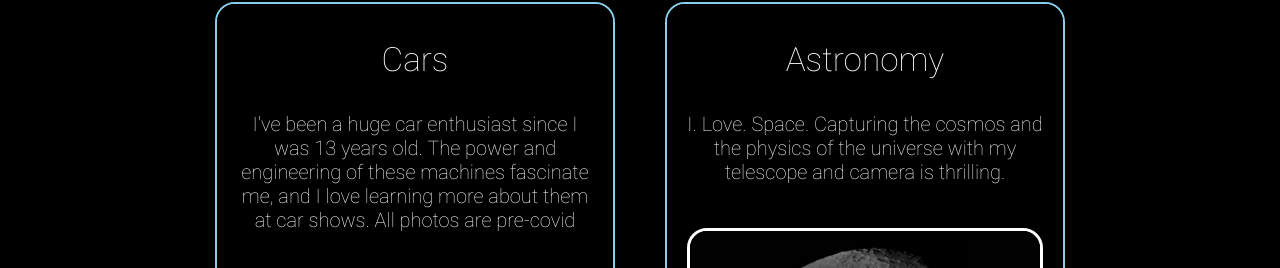
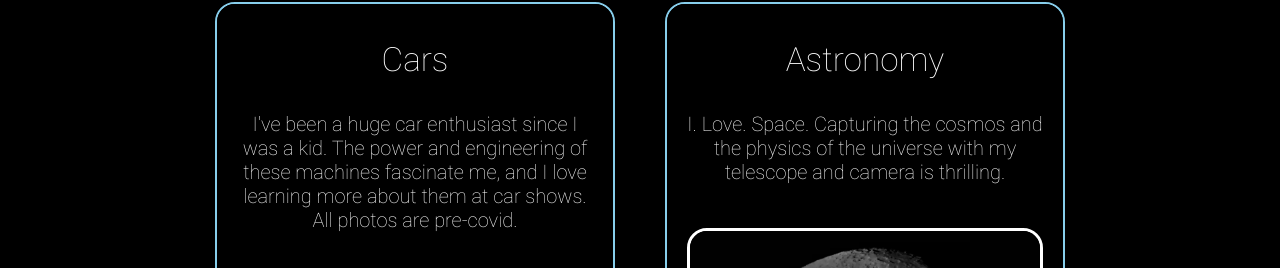
Before and after one commit to nvdixit/Portfolio, a React app in the folder portfolio/: page /Hobbies in a window 1280 px wide. Shown: the part 440-708 px from the top of the page. Built offline with nearby package versions, Linux system fonts and the light colour scheme.

Commit message:
UI Fixes

```diff
--- a/portfolio/src/components/Hobbies.js
+++ b/portfolio/src/components/Hobbies.js
@@ -1,5 +1,6 @@
 import HobbyButton from './HobbyButton/HobbyButton'
 import Navbar from './NavigationBar/Navbar'
+import Footer from './Footer/Footer'
 
 import carOne from "./HobbyButton/Photos/CarPhoto-1.JPG"
 import carTwo from "./HobbyButton/Photos/CarPhoto-2.JPG"
@@ -13,7 +14,6 @@ import spaceThree from "./HobbyButton/Photos/Space-3.JPG"
 import bakingOne from "./HobbyButton/Photos/Baking-1.JPG"
 import bakingTwo from "./HobbyButton/Photos/Baking-2.JPG"
 import bakingThree from "./HobbyButton/Photos/Baking-3.JPG"
-import Footer from './Footer/Footer'
 
 function Hobbies() {
     return(
@@ -32,9 +32,9 @@ function Hobbies() {
 
             <p>
                 <center>
-                    <HobbyButton title="Cars" description="I've been a huge car enthusiast since I was 13 years old.
+                    <HobbyButton title="Cars" description="I've been a huge car enthusiast since I was a kid.
                                                             The power and engineering of these machines fascinate me,
-                                                            and I love learning more about them at car shows. All photos are pre-covid"
+                                                            and I love learning more about them at car shows. All photos are pre-covid."
                                                             images={[carOne, carTwo, carThree, carFour]}/>
 
                     <HobbyButton title="Astronomy" description="I. Love. Space. Capturing the cosmos and the physics of the
--- a/portfolio/src/components/NavigationBar/Navbar.css
+++ b/portfolio/src/components/NavigationBar/Navbar.css
@@ -8,6 +8,7 @@
     margin: 0px;
     padding: 0px;
     height: 65px;
+    width:100%;
 
     background-color: lightgreen;
 }
@@ -21,7 +22,6 @@
 #navitem:hover {
     color: lightgreen;
     background-color: black;
-    cursor: pointer;
 }
 
 #icon {
```
